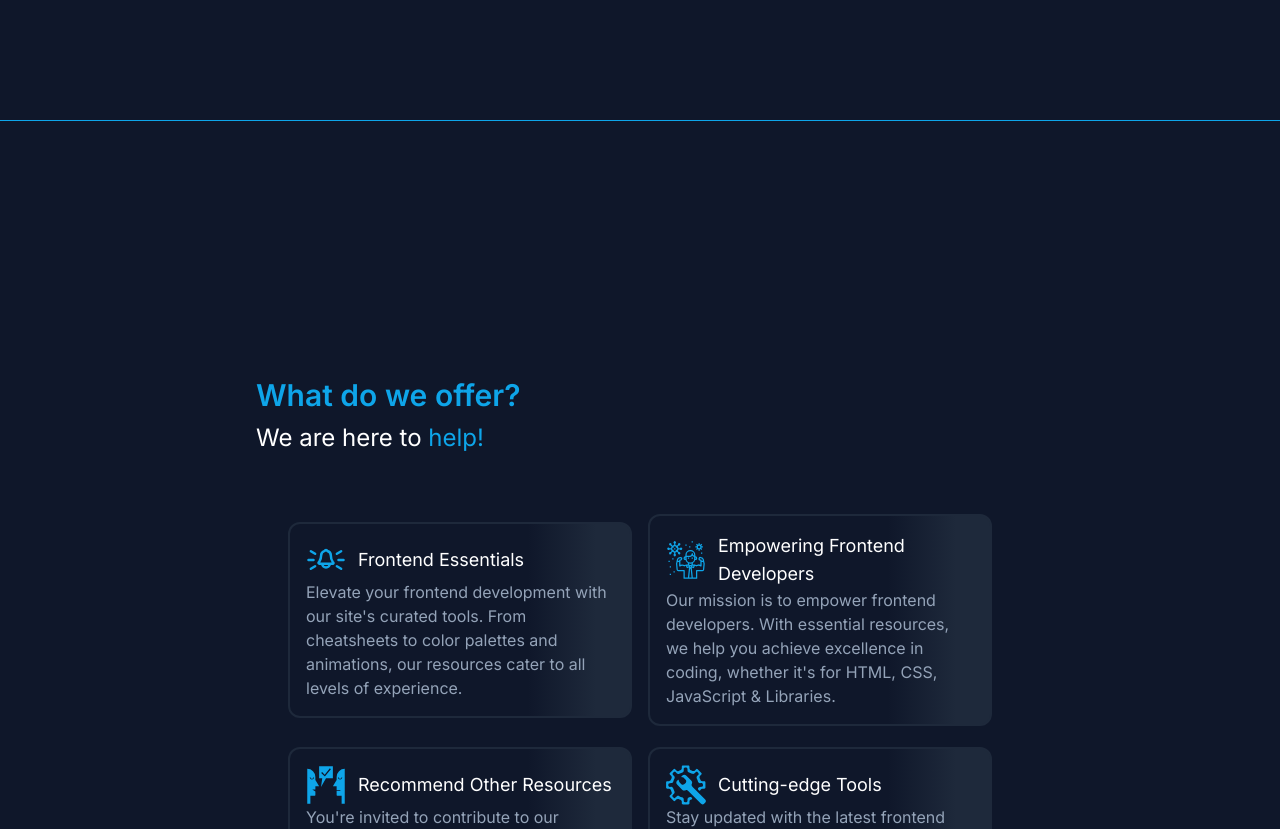
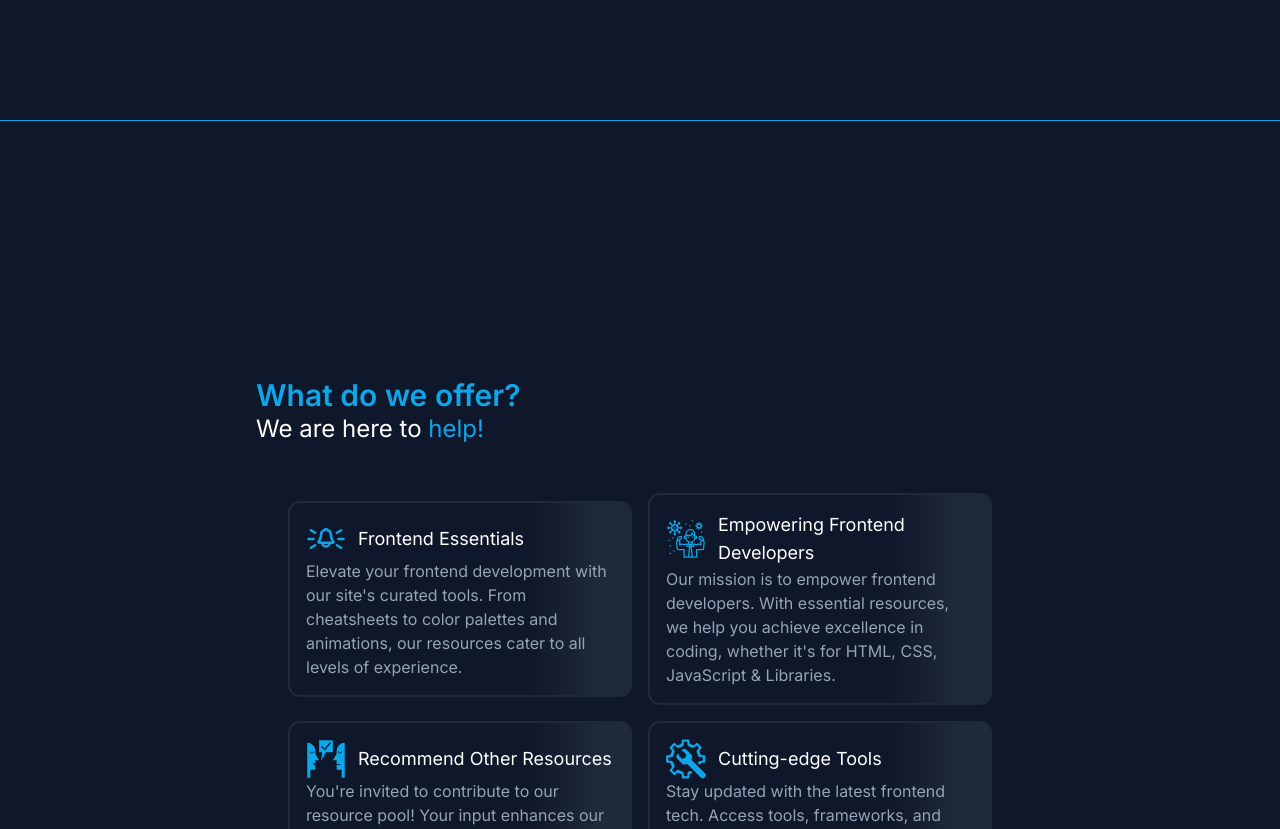
Before and after one commit to dustinsoos/frontend-assets, a Next.js app: page / in a window 1280 px wide. Shown: the part 680-1509 px from the top of the page. Built offline with nearby package versions, Linux system fonts and the light colour scheme.

Commit message:
laptop version view change

```diff
--- a/app/components/Cards.jsx
+++ b/app/components/Cards.jsx
@@ -33,8 +33,8 @@ export default function Cards() {
 
   return (
     <>
-      <section className="h-screen px-2 md:px-16 lg:px-32 xl:px-64 bg-slate-900 grid grid-cols-1 ">
-        <h3 className=" text-sky-500 text-3xl font-semibold pt-8   md:pt-8  md:mb-0  lg:pt-64">
+      <section className="h-screen px-2 md:px-16 lg:px-32 xl:px-64 bg-slate-900 grid grid-cols-1 md:block md:grid-cols-none">
+        <h3 className=" grid text-sky-500 text-3xl items-center font-semibold pt-8  md:pt-8  md:mb-0  lg:pt-64">
           What do we offer?
         </h3>
         <h4 className=" hidden mb-4 md:pb-8  text-white text-2xl md:block">
```
